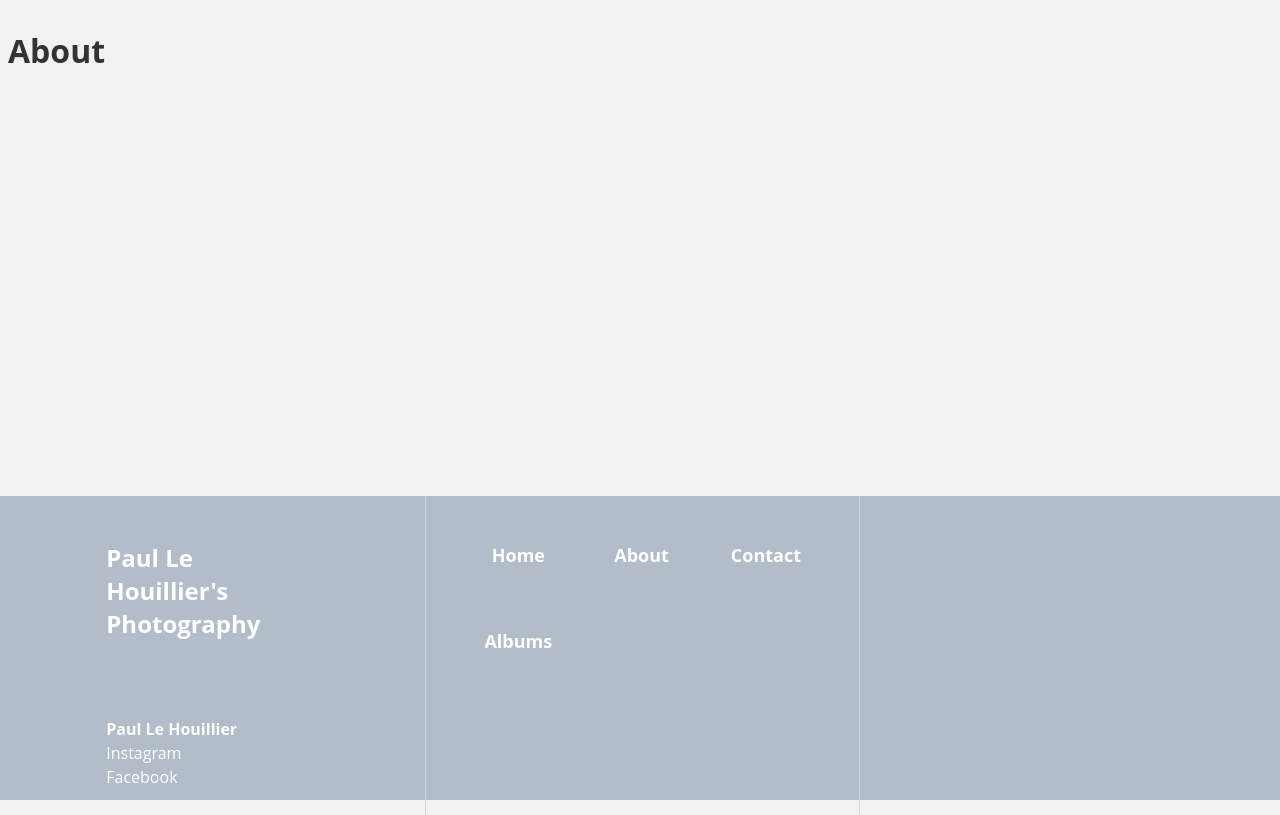
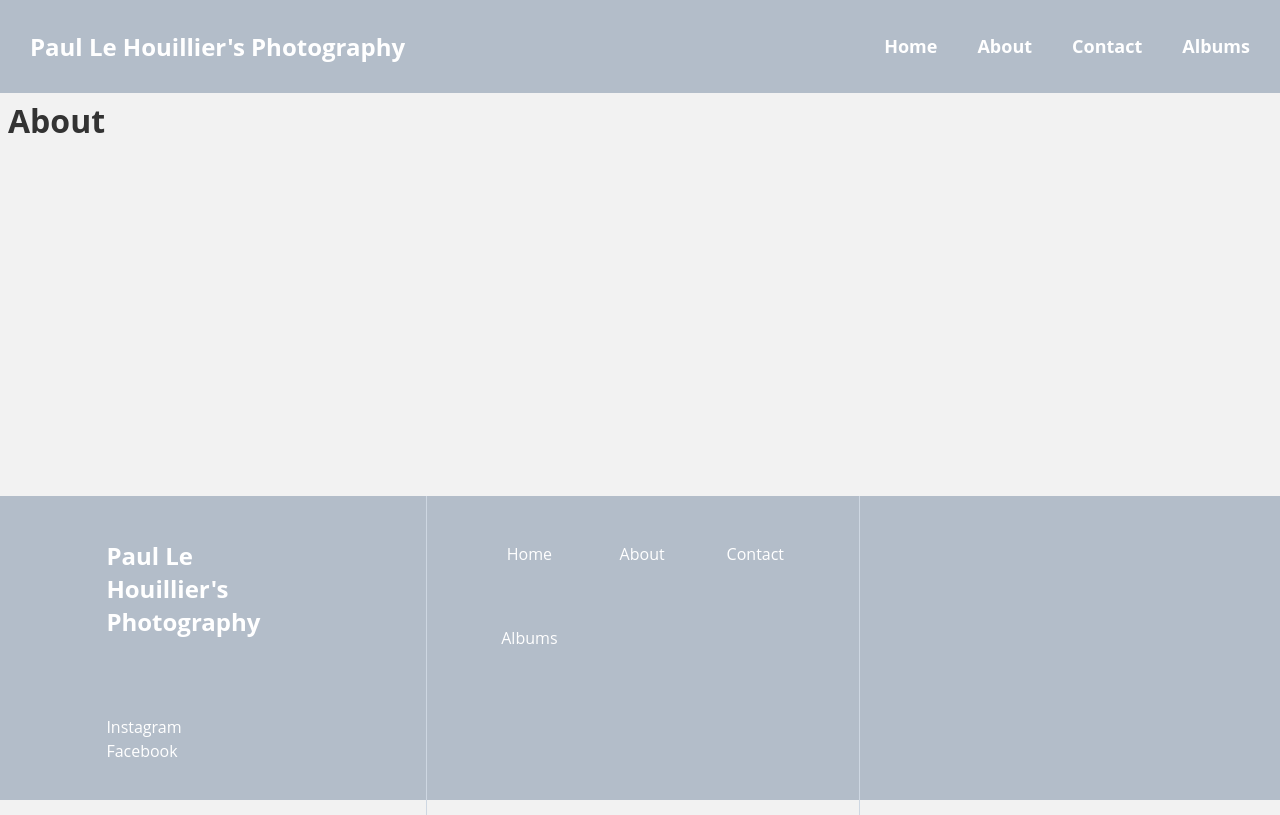
Before and after one commit to johnleh/paul-photography-portfolio, a Next.js app: page /about in a window 1280 px wide. Built offline with nearby package versions, Linux system fonts and the light colour scheme; a web font is replaced by a local one.

Commit message:
Added Header

```diff
--- a/comps/footer.js
+++ b/comps/footer.js
@@ -3,14 +3,14 @@ import Link from "next/link";
 const Footer = () => {
     return (
         <div className="footer-container">
+            {/*TODO: Make Better for mobile phones*/}
             <div className="footer-content">
                 <div className="footer_box">
                     <div id="footer_contact_box">
                         <h2>Paul Le Houillier's Photography</h2>
 
-
                         <div className="contact_smaller_box">
-                            <p> <b>Paul Le Houillier </b></p>
+                            {/*TODO: Change to Icons*/}
                             <p><a target="_blank" href="https://instagram.com/paul_le_houillier?utm_medium=copy_link">Instagram</a></p>
                             <p><a target="_blank" href="https://www.facebook.com/paul.lehouillier">Facebook</a></p>
                         </div>
--- a/comps/header.js
+++ b/comps/header.js
@@ -3,12 +3,13 @@ import Link from "next/link";
 const Header = () => {
     return (
         <nav>
-            <div>
-                <h1>Paul Le Houillier&apos;s Photography</h1>
+            <h1 className="title">Paul Le Houillier&apos;s Photography</h1>
+            <div className="nav_buttons">
+                <Link href="/"><a>Home</a></Link>
+                <Link href="/about"><a>About</a></Link>
+                <Link href="/contact"><a>Contact</a></Link>
+                <Link href="/albums"><a>Albums</a></Link>
             </div>
-            <Link href="/"><a>Home</a></Link>
-            <Link href="/about"><a>About</a></Link>
-            <Link href="/albums"><a>Albums</a></Link>
         </nav>
     );
 }
--- a/comps/layout.js
+++ b/comps/layout.js
@@ -4,6 +4,7 @@ import Header from "./header";
 const Layout = ({ children }) => {
     return (
         <>
+            <Header/>
             { children }
             <Footer/>
         </>
--- a/pages/404.js
+++ b/pages/404.js
@@ -2,7 +2,7 @@ import Link from "next/link"
 
 export default function NotFound() {
     return (
-        <div>
+        <div className="page_container">
             <h1>Uh Oh!</h1>
             <h2>Page not found!</h2>
             <p>Click <Link href="/"><a><b>here</b></a></Link> to return to home.</p>
--- a/pages/about.js
+++ b/pages/about.js
@@ -6,7 +6,7 @@ export default function About() {
           <Head>
             <title>PLH | About</title>
           </Head>
-          <div>
+          <div className="page_container">
             <h1>About</h1>
           </div>
         </>
--- a/pages/albums/[id].js
+++ b/pages/albums/[id].js
@@ -28,7 +28,7 @@ export default function AlbumView({album}) {
           <Head>
             <title>PLH | {album.name}</title>
           </Head>
-          <div>
+          <div className="page_container">
             <h1>{album.name}</h1>
 
           </div>
--- a/pages/albums/index.js
+++ b/pages/albums/index.js
@@ -16,7 +16,7 @@ export default function Albums({ album_list }) {
             <Head>
                 <title>PLH | Albums</title>
             </Head>
-            <div>
+            <div className="page_container">
                 <h1>Albums</h1>
                 {album_list.map(album => (
                   <Link href={'/albums/' + album.id} key={album.id}>
--- a/pages/contact.js
+++ b/pages/contact.js
@@ -6,7 +6,7 @@ export default function Contact() {
           <Head>
             <title>PLH | Contact</title>
           </Head>
-          <div>
+          <div className="page_container">
             <h1>Contact</h1>
           </div>
         </>
--- a/pages/index.js
+++ b/pages/index.js
@@ -7,7 +7,7 @@ export default function Home() {
       <Head>
         <title>PLH | Home</title>
       </Head>
-      <div>
+      <div className="page_container">
         <h1>Home</h1>
       </div>
     </>
--- a/styles/globals.css
+++ b/styles/globals.css
@@ -14,10 +14,8 @@ a {
   text-decoration: none;
 }
 
-.nav_button {
-  font-size: large;
-  font-weight: bold;
-  color: #FFFFFF;
+.page_container {
+  padding-top: 70px;
 }
 
 a:hover {
@@ -27,21 +25,41 @@ a:hover {
   max-width: 960px;
   margin: 0 auto;
 }
+
+
+/* TODO: Make css more universal */
+/* ------------------------- Header ------------------------- */
 nav {
-  margin: 10px auto 80px;
-  padding: 10px 0;
+  position:absolute;
+  left: 0;
+  right: 0;
+  top: 0;
+  width: 100%;
+  padding: 10px;
   display: flex;
   justify-content: flex-end;
   align-items: flex-end;
-  border-bottom: 1px solid #ddd;
-}
-nav a {
-  margin-left: 12px;
-}
-nav .logo {
-  margin-right: auto;
+  background: #B3BDC9;
+
 }
 
+nav .title {
+  margin-right: auto;
+  margin-left: 20px;
+  color: #FFFFFF;
+}
+nav .nav_buttons {
+  margin-top: auto;
+  margin-right: 40px;
+  margin-bottom: auto;
+}
+
+nav a {
+  margin-left: 40px;
+  font-size: large;
+  font-weight: bold;
+  color: #FFFFFF;
+}
 /* ------------------------- FOOTER ------------------------- */
 .footer-container {
   position:absolute;
```
